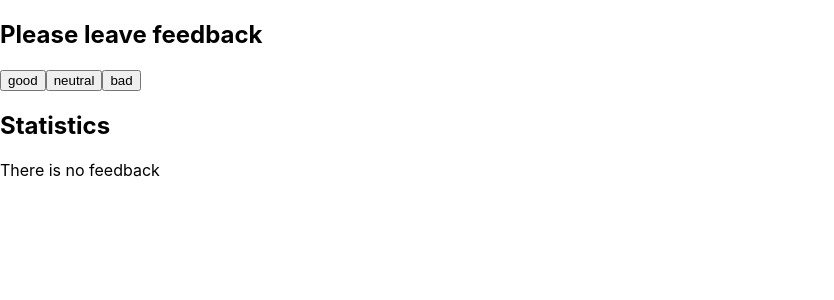
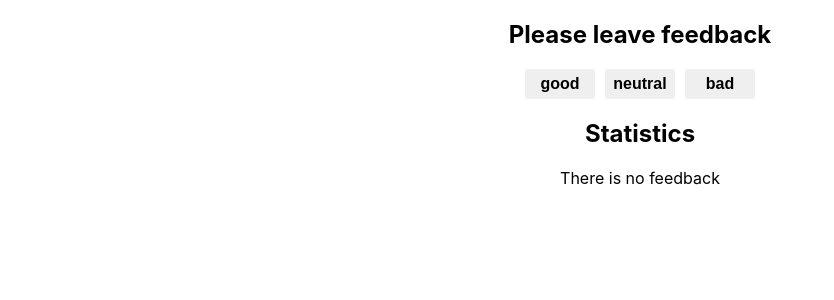
Before and after one commit to YuriiSVL/goit-react-hw-04-feedback, a React (Create React App) app: page / in a window 1280 px wide. Shown: the top 300 px of the page, without its empty margins (0-834 px from the left). Built offline with nearby package versions, Linux system fonts and the light colour scheme.

Commit message:
add propTypes and minimal css

```diff
--- a/package.json
+++ b/package.json
@@ -36,5 +36,8 @@
       "last 1 firefox version",
       "last 1 safari version"
     ]
+  },
+  "devDependencies": {
+    "prop-types": "^15.8.1"
   }
 }
--- a/src/components/FeedbackOptions/FeedbackOptions.jsx
+++ b/src/components/FeedbackOptions/FeedbackOptions.jsx
@@ -1,11 +1,19 @@
 import React from 'react';
+import PropTypes from 'prop-types';
+import css from 'components/FeedbackOptions/FeedbackOptions.module.css';
 
 export default class FeedbackOptions extends React.Component {
+  static propTypes = {
+    oprions: PropTypes.arrayOf(PropTypes.string),
+    onLeaveFeedback: PropTypes.func,
+  };
+
   render() {
     return (
-      <div className="FeedbackOptions">
+      <div className={css.container}>
         {this.props.options.map(label => (
           <button
+            className={css.button}
             key={label}
             type="button"
             onClick={() => this.props.onLeaveFeedback(label)}
--- /dev/null
+++ b/src/components/FeedbackOptions/FeedbackOptions.module.css
@@ -0,0 +1,21 @@
+.container {
+  display: flex;
+  gap: 10px;
+}
+
+.button {
+  width: 70px;
+  height: 30px;
+  border-radius: 4px;
+
+  border: none;
+  cursor: pointer;
+
+  font-size: 16px;
+  font-weight: bold;
+}
+
+.button:hover,
+.button:focus {
+  background-color: aqua;
+}
--- a/src/components/Notification/Notification.jsx
+++ b/src/components/Notification/Notification.jsx
@@ -1,5 +1,11 @@
+import PropTypes from 'prop-types';
+
 const Notification = ({ message }) => {
   return <div>{message}</div>;
 };
 
 export default Notification;
+
+Notification.propTypes = {
+  message: PropTypes.string,
+};
--- a/src/components/Section/Section.jsx
+++ b/src/components/Section/Section.jsx
@@ -1,9 +1,17 @@
+import PropTypes from 'prop-types';
+import css from 'components/Section/Section.module.css';
+
 const Section = ({ title, children }) => {
   return (
-    <section title={title}>
+    <section title={title} className={css.section}>
       <h2 className="FeedbackOptions__title">{title}</h2>
       {children}
     </section>
   );
 };
 export default Section;
+
+Section.propTypes = {
+  title: PropTypes.string,
+  children: PropTypes.node,
+};
--- /dev/null
+++ b/src/components/Section/Section.module.css
@@ -0,0 +1,6 @@
+.section {
+  display: flex;
+  flex-direction: column;
+  justify-content: center;
+  align-items: center;
+}
```
Also changed, not shown: src/components/Statistics/Statistics.jsx (+9 -0 lines), src/components/FeedbackOptions/FeedbackOptions.css (deleted), src/components/Notification/Notification.module.css (added), src/components/Statistics/Statistics.css (deleted), src/components/Statistics/Statistics.module.css (added), 1 other file (tests, documents, lock files or other folders).
